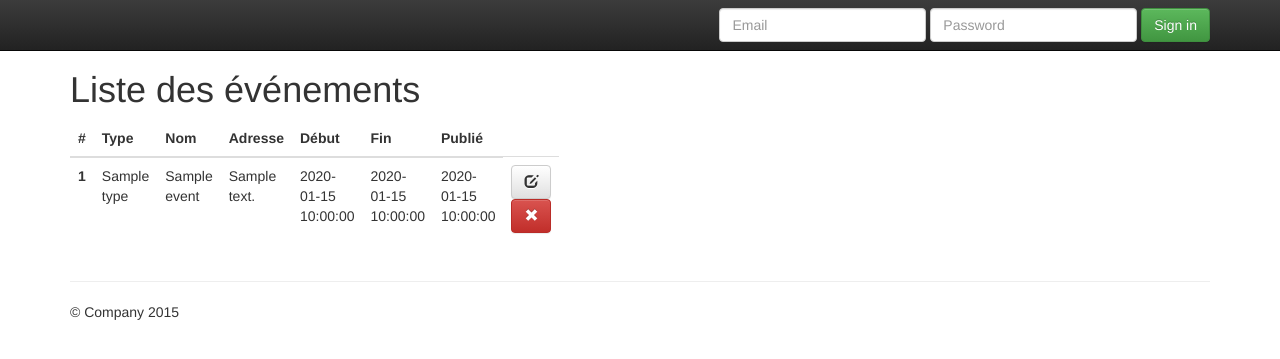
After one commit to caillioux/checkin, a PHP site: template src/Views/events/list.html.twig in a window 1280 px wide. The commit adds this page. Shown: the top 359 px of the page. Run offline with PHP 8.4, Linux system fonts and the light colour scheme; the template is opened without the code that fills it: most values are stand-ins (such as "Sample title", 1, 10 or a date in 2020); some libraries are stand-ins or nearby versions.

Commit message:
Added events list controller

```diff
--- /dev/null
+++ b/src/Views/events/list.html.twig
@@ -0,0 +1,44 @@
+{% extends 'layout.html.twig' %}
+
+{# Override content title #}
+{% block title %}Liste des événements{% endblock %}
+
+{# Override main content #}
+{% block content %}
+  {% if events %}
+    <table class="table">
+      <thead>
+        <tr>
+          <th>#</th>
+          <th>Type</th>
+          <th>Nom</th>
+          <th>Adresse</th>
+          <th>Début</th>
+          <th>Fin</th>
+          <th>Publié</th>
+        </tr>
+      </thead>
+      <tbody>
+    {% for event in events %}
+        <tr>
+          <th scope="row">{{ event.id }}</th>
+          <td>{{ event.type }}</td>
+          <td>{{ event.name }}</td>
+          <td>{{ event.address }}</td>
+          <td>{{ event.date_begin }}</td>
+          <td>{{ event.date_end }}</td>
+          <td>{{ event.published }}</td>
+          <td>
+            <a class="btn btn-default"><i class="glyphicon glyphicon-edit"></i></a>
+            <a class="btn btn-danger"><i class="glyphicon glyphicon-remove"></i></a>
+          </td>
+        </tr>
+    {% endfor %}
+      </tbody>
+    </table>
+
+  {% else %}
+    <p>Il n'y aucun événement dans la base de données !</p>
+  {% endif %}
+
+{% endblock %}
--- a/src/Views/layout.html.twig
+++ b/src/Views/layout.html.twig
@@ -40,7 +40,7 @@
             <span class="icon-bar"></span>
             <span class="icon-bar"></span>
           </button>
-          <a class="navbar-brand" href="#">Project name</a>
+          <a class="navbar-brand" href="#">{% block projectName %}{{ projectName }}{% endblock%}</a>
         </div>
         <div id="navbar" class="navbar-collapse collapse">
           <form class="navbar-form navbar-right" role="form">
@@ -56,60 +56,16 @@
       </div>
     </nav>
 
-    <!-- Main jumbotron for a primary marketing message or call to action -->
-    <div class="jumbotron">
-      <div class="container">
-        <h1>Liste des contacts</h1>
+    {# main content #}
+    <div class="container">
 
-      {% if contacts %}
-        <table class="table">
-          <thead>
-            <tr>
-              <th>#</th>
-              <th>Nom et prénom</th>
-              <th>Actions</th>
-            </tr>
-          </thead>
-          <tbody>
-        {% for contact in contacts %}
-            <tr>
-              <th scope="row">{{ contact.id }}</th>
-              <td>{{ contact.lastname }} {{ contact.firstname }}</td>
-              <td>
-                <a class="btn btn-default"><i class="glyphicon glyphicon-edit"></i></a>
-                <a class="btn btn-danger"><i class="glyphicon glyphicon-remove"></i></a>
-              </td>
-            </tr>
-        {% endfor %}
-          </tbody>
-        </table>
-
-      {% else %}
-        <p>Il n'y aucun contact dans la base de données !</p>
-      {% endif %}
-
-
-        <p><a class="btn btn-primary btn-lg" href="#" role="button">Learn more &raquo;</a></p>
-      </div>
-    </div>
-
-    <div class="container">
-      <!-- Example row of columns -->
       <div class="row">
         <div class="col-md-4">
-          <h2>Heading</h2>
-          <p>Donec id elit non mi porta gravida at eget metus. Fusce dapibus, tellus ac cursus commodo, tortor mauris condimentum nibh, ut fermentum massa justo sit amet risus. Etiam porta sem malesuada magna mollis euismod. Donec sed odio dui. </p>
-          <p><a class="btn btn-default" href="#" role="button">View details &raquo;</a></p>
-        </div>
-        <div class="col-md-4">
-          <h2>Heading</h2>
-          <p>Donec id elit non mi porta gravida at eget metus. Fusce dapibus, tellus ac cursus commodo, tortor mauris condimentum nibh, ut fermentum massa justo sit amet risus. Etiam porta sem malesuada magna mollis euismod. Donec sed odio dui. </p>
-          <p><a class="btn btn-default" href="#" role="button">View details &raquo;</a></p>
-       </div>
-        <div class="col-md-4">
-          <h2>Heading</h2>
-          <p>Donec sed odio dui. Cras justo odio, dapibus ac facilisis in, egestas eget quam. Vestibulum id ligula porta felis euismod semper. Fusce dapibus, tellus ac cursus commodo, tortor mauris condimentum nibh, ut fermentum massa justo sit amet risus.</p>
-          <p><a class="btn btn-default" href="#" role="button">View details &raquo;</a></p>
+          <h1>{% block title %}Default title{% endblock %}</h1>
+
+          {% block content %}
+            Default content
+          {% endblock %}
         </div>
       </div>
 
@@ -118,7 +74,9 @@
       <footer>
         <p>&copy; Company 2015</p>
       </footer>
-    </div> <!-- /container -->        <script src="//ajax.googleapis.com/ajax/libs/jquery/1.11.2/jquery.min.js"></script>
+    </div> <!-- /container -->
+
+    <script src="//ajax.googleapis.com/ajax/libs/jquery/1.11.2/jquery.min.js"></script>
         <script>window.jQuery || document.write('<script src="js/vendor/jquery-1.11.2.min.js"><\/script>')</script>
 
         <script src="js/vendor/bootstrap.min.js"></script>
--- /dev/null
+++ b/src/config/app_config.php
@@ -0,0 +1,6 @@
+<?php
+$app['twig'] = $app->share($app->extend('twig', function($twig, $app) {
+    $twig->addGlobal('projectName', 'Checkin');
+
+    return $twig;
+}));
```
Also changed, not shown: src/Views/contacts/list.html.twig (added, +35 -0 lines), web/index.php (+24 -1 lines).
